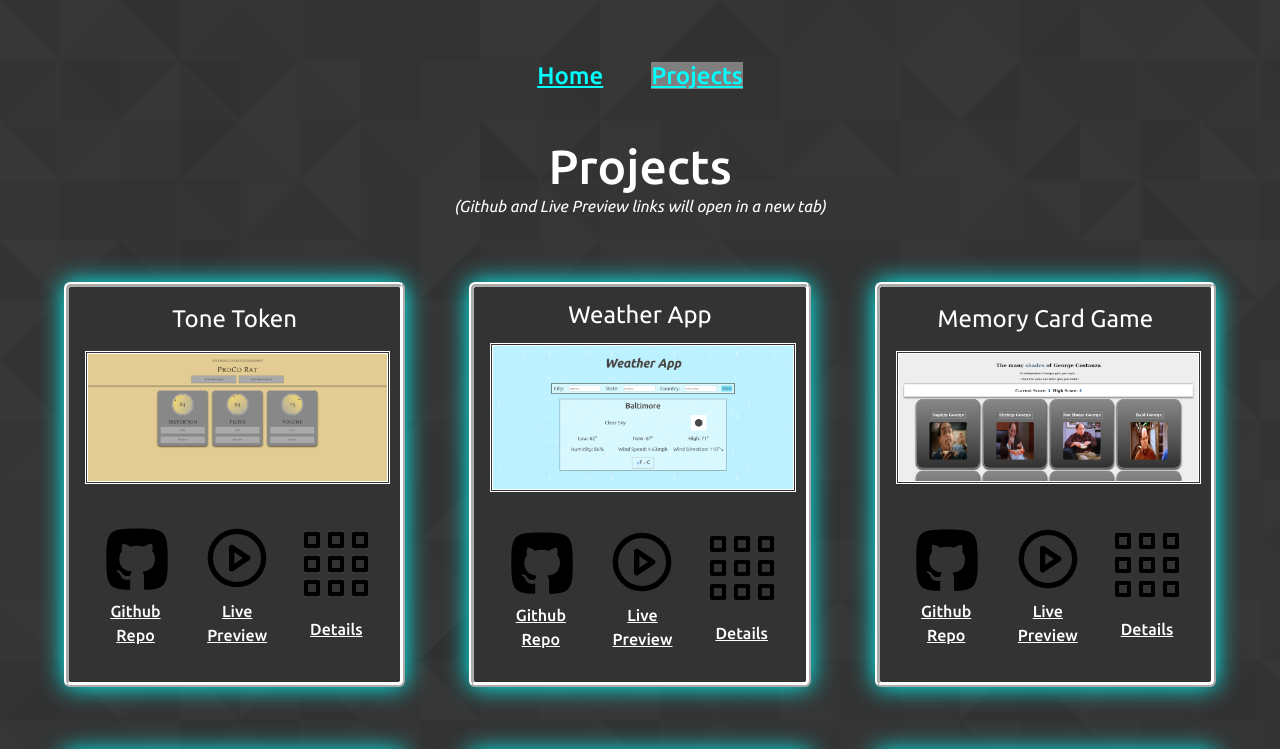
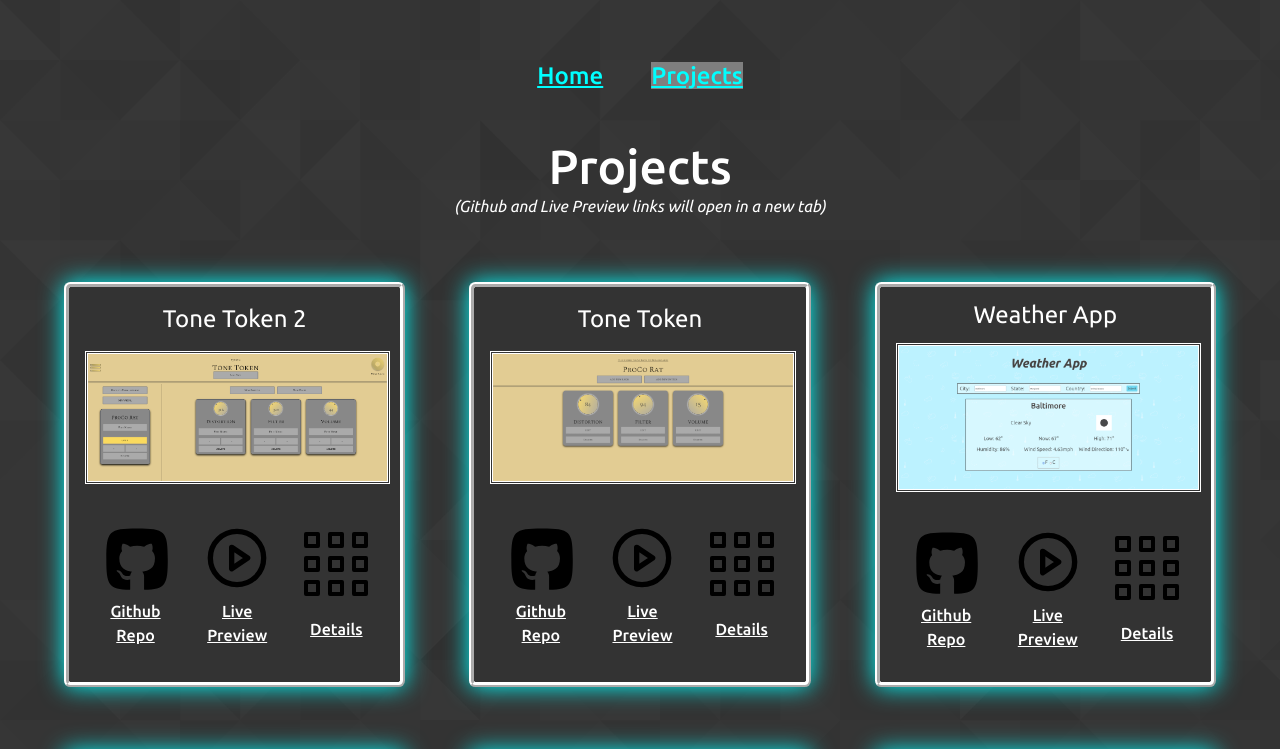
Before and after one commit to TJDRZ/portfolio, a React (Create React App) app: page /#/projects in a window 1280 px wide. Shown: the top 749 px of the page. Built offline with nearby package versions, Linux system fonts and the light colour scheme.

Commit message:
Added tone-token-2

```diff
--- a/src/components/Projects.js
+++ b/src/components/Projects.js
@@ -2,6 +2,8 @@ import "../styles/Projects.css";
 import Nav from "./Nav";
 import Project from "./Project";
 import projectsJSON from "../projects.json";
+import toneToken2 from "../assets/tone-token-2.png";
+import toneToken2Details from "../assets/tone-token-2-details.png";
 import toneToken from "../assets/tone-token.png";
 import toneTokenDetails from "../assets/tone-token-details.png";
 import weatherApp from "../assets/weather-app.png";
@@ -28,6 +30,14 @@ function Projects() {
         <p>(Github and Live Preview links will open in a new tab)</p>
       </header>
       <section className="project-container">
+      <Project
+          title={projectsJSON.toneToken2.title}
+          img={toneToken2}
+          github={projectsJSON.toneToken2.github}
+          live={projectsJSON.toneToken2.live}
+          details={projectsJSON.toneToken2.details}
+          detailsImg={toneToken2Details}
+        />
         <Project
           title={projectsJSON.toneToken.title}
           img={toneToken}
--- a/src/projects.json
+++ b/src/projects.json
@@ -1,4 +1,29 @@
 {
+  "toneToken2": {
+    "title": "Tone Token 2",
+    "github": "https://github.com/TJDRZ/tone-token-2",
+    "live": "http://tone-token.herokuapp.com/",
+    "details": {
+      "title": "Tone Token 2",
+      "tools": "HTML, CSS, JS, ReactJS, React Router, React Dial Knob, NodeJS, ExpressJS, PostgreSQL, JWT",
+      "description": [
+        "-SPA served by a strong backend with detailed API",
+        "-PostgreSQL for a robust database",
+        "-JWT for secure authentication"
+      ],
+      "usage": [
+        "-Login / Register screen with localStorage & psql JWT memorization",
+        "-Hamburger menu on main page for about section",
+        "-Card lock token to toggle display of delete buttons on cards",
+        "-New buttons to create new cards (pedalboards/pedals/knobs/switches)",
+        "-Make Active / Open Pedal buttons to change parent list / child list sections",
+        "-Edit on card to bring up name change input / submit to submit name change of card",
+        "-Arrow buttons to change card index in array of siblings",
+        "-Switch icon clickable to toggle 3 different positions",
+        "-Knob can be clicked on desired spot and/or clicked and dragged to achieve desired position"
+      ]
+    }
+  },
   "toneToken": {
     "title": "Tone Token",
     "github": "https://github.com/TJDRZ/tone-token",
```
Also changed, not shown: src/assets/tone-token-2-details.png (added), src/assets/tone-token-2.png (added).
